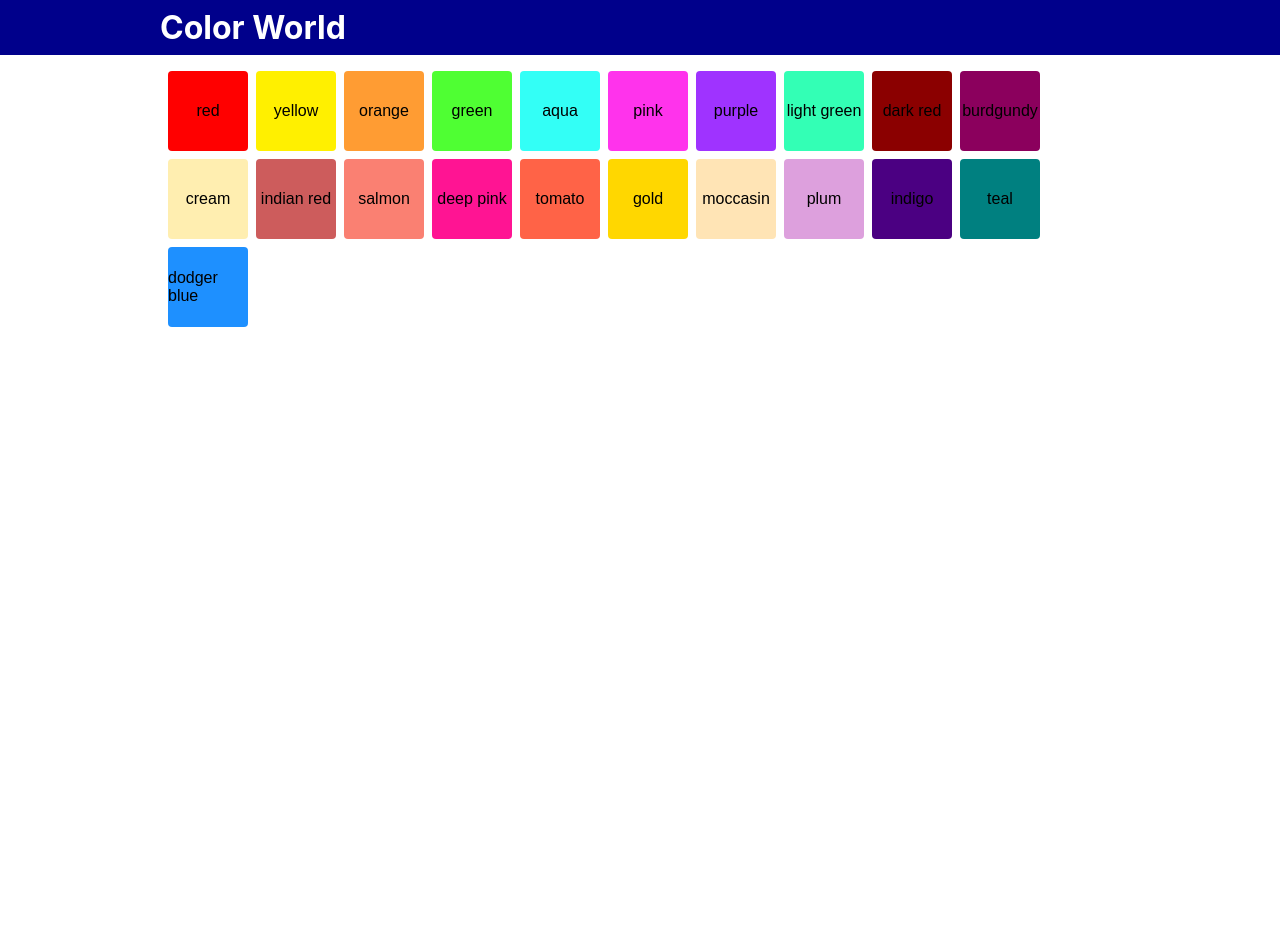
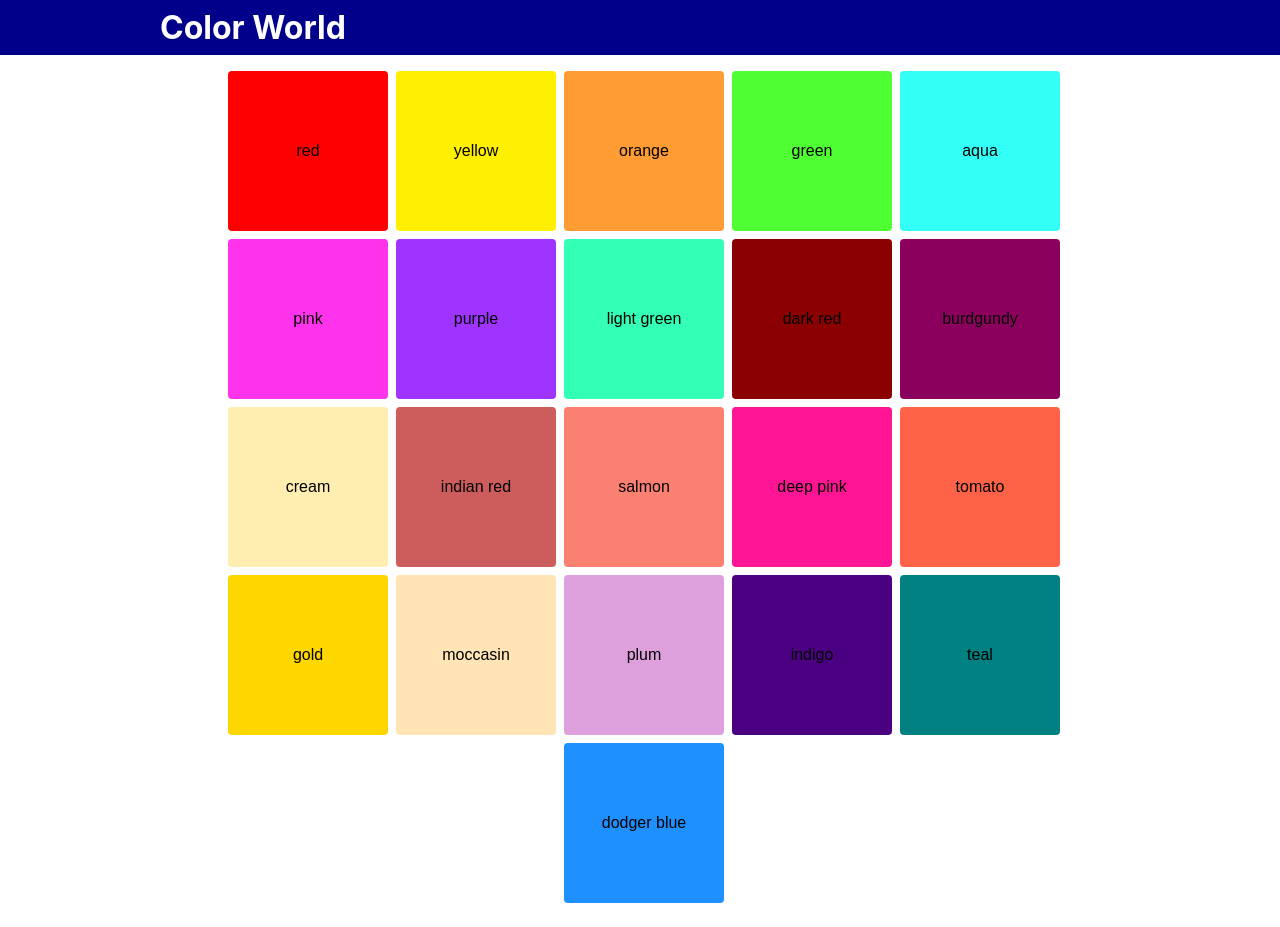
Before and after one commit to hnipps/color-palette, a React (Create React App) app: page / in a window 1280 px wide. Before the commit the page ends 800 px from the top, so only its background shows below. Built offline with nearby package versions, Linux system fonts and the light colour scheme.

Commit message:
Improves styling

```diff
--- a/src/App.css
+++ b/src/App.css
@@ -19,6 +19,8 @@
 
 .color-list {
   display: flex;
+  align-content: center;
+  justify-content: center;
   flex-wrap: wrap;
   list-style: none;
   padding: 0;
--- a/src/components/ColorSwatch.js
+++ b/src/components/ColorSwatch.js
@@ -5,7 +5,7 @@ import './color-swatch.css';
 export const ColorSwatch = ({ color, label }) => {
   return (
     <div className="color-swatch" style={{ background: color }}>
-      {label}
+      <label className="color-swatch__label">{label}</label>
     </div>
   );
 };
--- a/src/components/color-swatch.css
+++ b/src/components/color-swatch.css
@@ -2,8 +2,12 @@
   display: flex;
   align-items: center;
   justify-content: center;
-  height: 5rem;
-  width: 5rem;
+  height: 10rem;
+  width: 10rem;
   border-radius: 0.25rem;
   font-family: Arial, Helvetica, sans-serif;
 }
+
+.color-swatch__label {
+  text-align: center;
+}
```
